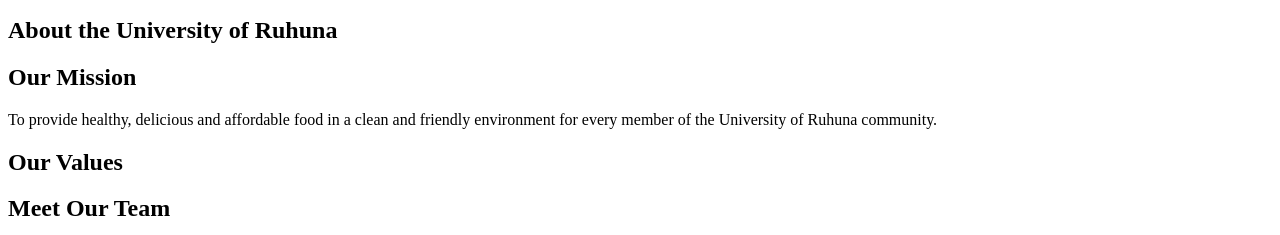
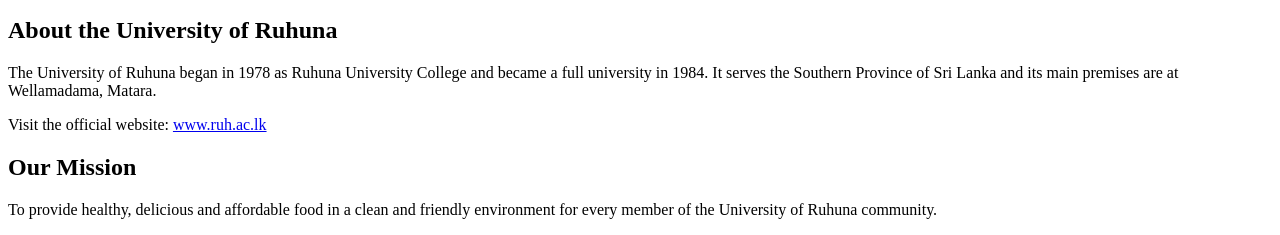
Before and after one commit to Senesh06/student-website-group10, a plain HTML site: page about.html in a window 1280 px wide. Shown: the part 163-398 px from the top of the page. Drawn offline with Linux system fonts and the light colour scheme.

Commit message:
updated about page

```diff
--- a/about.html
+++ b/about.html
@@ -29,6 +29,10 @@
     <p>The University of Ruhuna Canteen serves the students, academic staff and non-academic staff of the University of Ruhuna at Wellamadama, Matara. We believe good food helps students learn better, so we cook fresh meals every day at fair prices.</p>
 
     <h2>About the University of Ruhuna</h2>
+    <div class="card">
+      <p>The University of Ruhuna began in 1978 as Ruhuna University College and became a full university in 1984. It serves the Southern Province of Sri Lanka and its main premises are at Wellamadama, Matara.</p>
+      <p>Visit the official website: <a href="https://www.ruh.ac.lk" target="_blank" rel="noopener">www.ruh.ac.lk</a></p>
+    </div>
 
     <h2>Our Mission</h2>
     <p>To provide healthy, delicious and affordable food in a clean and friendly environment for every member of the University of Ruhuna community.</p>
```
